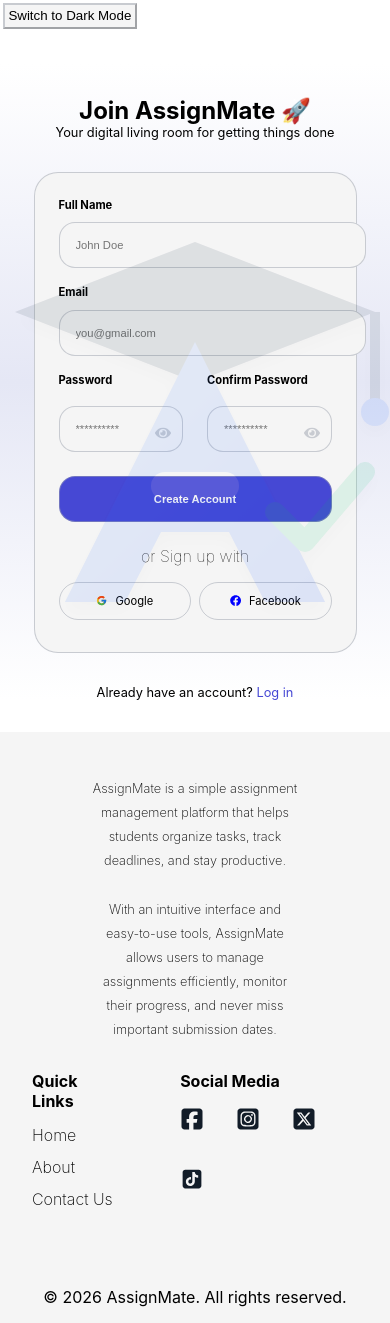
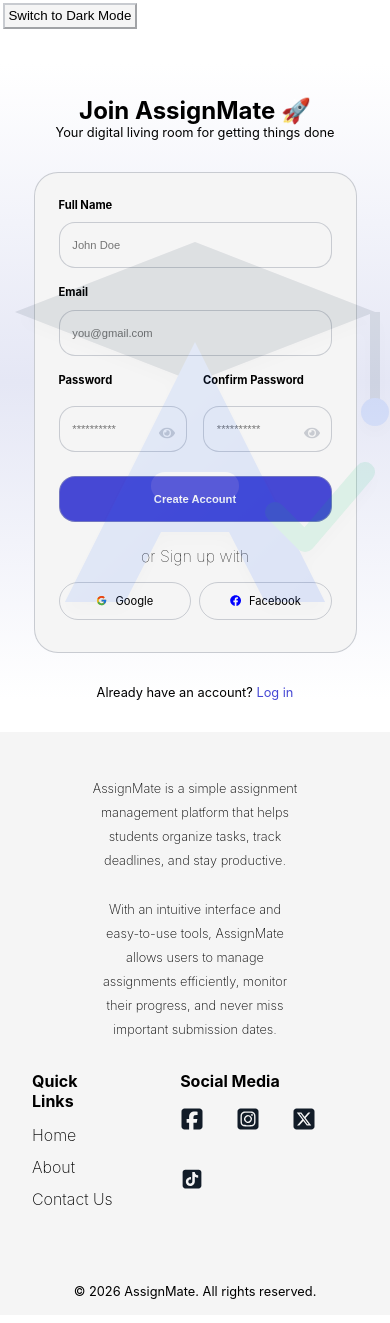
Before and after one commit to samrat-dotel/assign-mate, a React (Create React App) app: page /register in a window 390 px wide. Built offline with nearby package versions, Linux system fonts and the light colour scheme.

Commit message:
add fully responsive login and signup pages

```diff
--- a/src/components/footer/Footer.module.css
+++ b/src/components/footer/Footer.module.css
@@ -109,4 +109,8 @@
     .icon {
         font-size: 1.5rem;
     }
+
+    .copyright {
+        font-size: .8rem;
+    }
 }
--- a/src/pages/(auth)/auth.module.css
+++ b/src/pages/(auth)/auth.module.css
@@ -63,17 +63,17 @@
 .input,
 .button {
     border: 1px solid #9ca2ad80;
+    box-sizing: border-box;
     padding: 1rem;
     font-size: 1.1rem;
     margin-bottom: .5rem;
     border-radius: 1rem;
-    width: 100%;
 }
 
 .input {
-    max-width: 365px;
     background-color: var(--color-bg);
     color: var(--color-text);
+    width: 100%;
 }
 
 .button {
@@ -138,6 +138,7 @@ a {
 
 .error {
     color: var(--color-danger);
+    text-align: center;
 }
 
 @media (max-width: 768px) {
@@ -155,6 +156,7 @@ a {
         font-size: 1.5rem;
     }
 
+    .error,
     .text {
         font-size: .8rem;
     }
@@ -176,6 +178,14 @@ a {
         font-size: .7rem;
     }
 
+    .input {
+        padding: 1rem .8rem;
+    }
+
+    .passwords {
+        gap: 1rem;
+    }
+
     .media {
         gap: .5rem;
     }
--- a/src/pages/(auth)/login/Login.jsx
+++ b/src/pages/(auth)/login/Login.jsx
@@ -72,7 +72,6 @@ const Login = () => {
           type="email"
           placeholder="you@gmail.com"
           className={styles.input}
-          style={{ maxWidth: "365px" }}
           id="email"
           value={email}
           onChange={(e) => setEmail(e.target.value)}
@@ -112,6 +111,8 @@ const Login = () => {
           {loading ? "Logging in....." : "Jump in"}{" "}
         </button>
 
+        {error && <p className={styles.error}>{error}</p>}
+
         <div className={styles.divider}>or Login with</div>
 
         <div className={styles.media} onClick={null}>
@@ -127,8 +128,6 @@ const Login = () => {
         </div>
       </form>
 
-      {error && <p className={styles.error}>{error}</p>}
-
       <p className={styles.text}>
         {" "}
         New here? <Link to="/register"> Join the group </Link>
--- a/src/pages/(auth)/signup/Signup.jsx
+++ b/src/pages/(auth)/signup/Signup.jsx
@@ -149,6 +149,8 @@ const Signup = () => {
           {loading ? "Creating account..." : "Create Account"}
         </button>
 
+        {error && <p className={styles.error}>{error}</p>}
+
         <div className={styles.divider}>or Sign up with</div>
 
         <div className={styles.media}>
@@ -164,8 +166,6 @@ const Signup = () => {
         </div>
       </form>
 
-      {error && <p className={styles.error}>{error}</p>}
-
       <p className={styles.text}>
         Already have an account? <Link to="/login">Log in</Link>
       </p>
```
